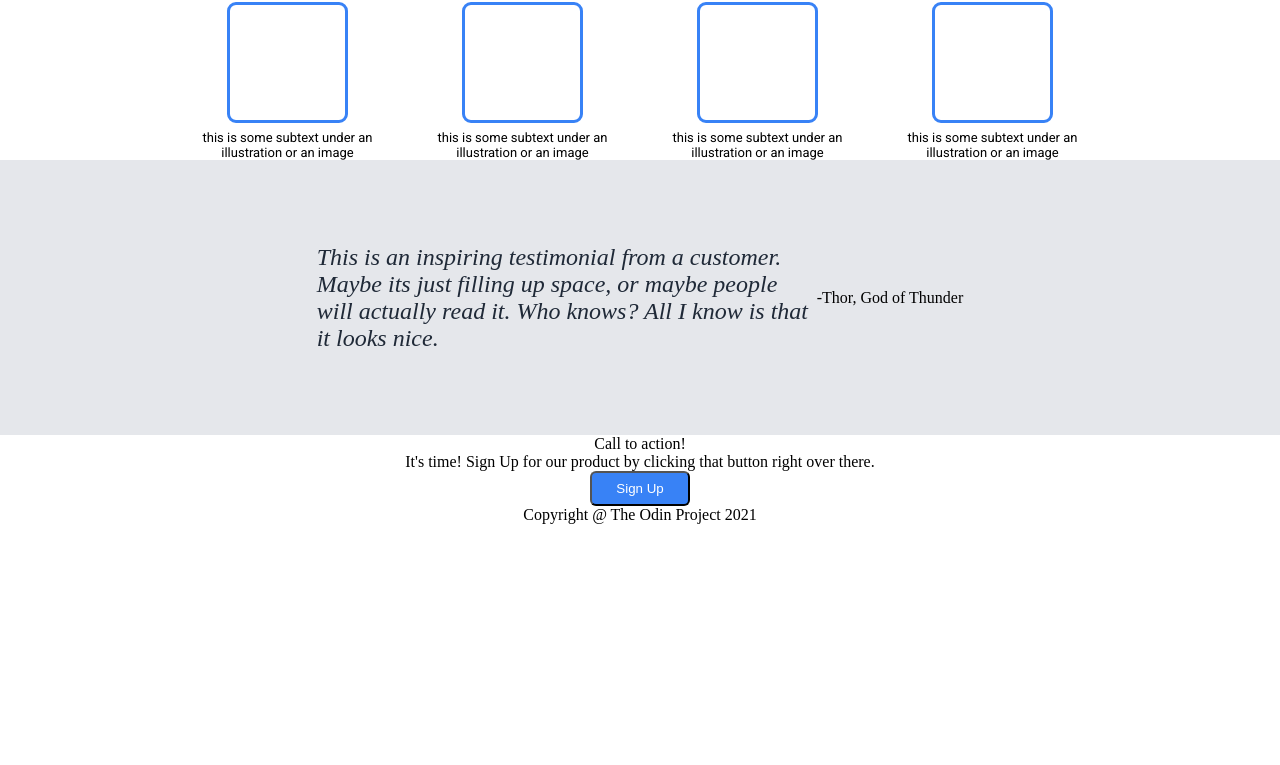
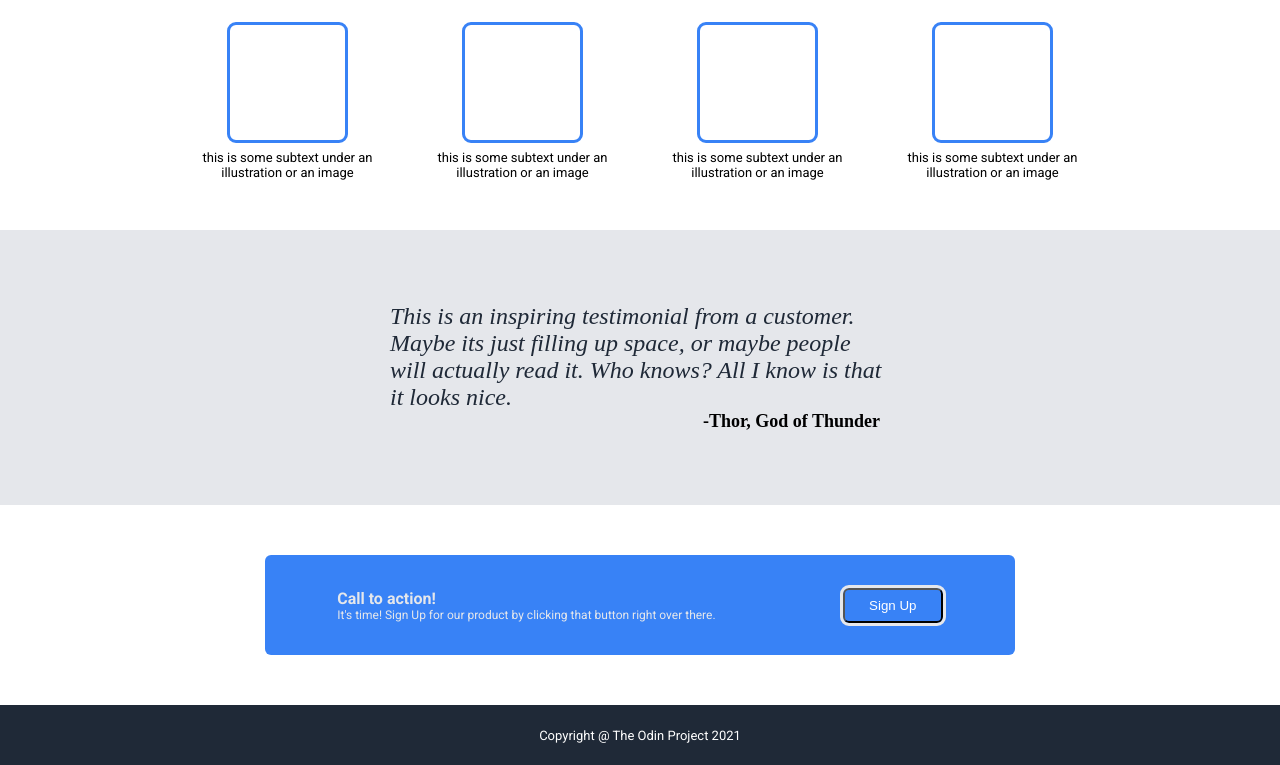
Before and after one commit to BonaOQuinn/Landing-Page, a plain HTML site: page index.html in a window 1280 px wide. Shown: the part 523-1288 px from the top of the page. Before the commit the page ends 1047 px from the top, so only its background shows below. Drawn offline with Linux system fonts and the light colour scheme.

Commit message:
Call to action manipulation
The call to action section was created with the .section-four class. The height / width was set as well as the alignment of its items. The following section .cta-section sets the height / width of the blue cta section as well as the background color / color of text. The border-radius was also set to 6px which creates a rounded look on the edges of the cta section.

```diff
--- a/styles.css
+++ b/styles.css
@@ -71,18 +71,19 @@ a {
 
 button {
     background-color: #3882f6;
+    outline-style: none;
     color: white;
     width: 100px;
     height: 35px;
     border-radius: 6px;
 }
 
-
+/*SECTION 2: */
 
 .random-info {
     display: flex;
     justify-content: center;
-    padding: 30px;
+    padding: 40px;
     font-size: 36px;
     font-weight: 900;
     color: #1f2937;
@@ -92,6 +93,7 @@ button {
     display: flex;
     gap: 35px;
     justify-content: center;
+    padding-bottom: 50px;
 }
 
 .box {
@@ -119,16 +121,79 @@ button {
 .section-three {
     background-color: #E5E7EB;
     display: flex;
+    flex-direction: column;
     justify-content: center;
     align-items: center;
     height: 275px;
+    margin: auto;
 }
 
 .testi {
     font-size: 24px;
     color: #1F2937;
     display: flex;
+    flex-wrap: wrap;
     text-align: left; /*very crucial for flex-items. */
     align-items: center;
     width: 500px;
 }
+
+.sig {
+    display: flex;
+    font-size: 18px;
+    font-weight: bold;
+    align-self: self-end;
+    margin-right: 400px;
+}
+
+
+.section-four {
+    height: 200px;
+    display: flex;
+    justify-content: center;
+    align-items: center;
+}
+
+.cta-section {
+    width: 700px;
+    height: 50px;
+    background-color: #3882f6;
+    color: #E5E7EB;
+    padding: 25px;
+    border-radius: 6px;
+    display: flex;
+    align-items: center;
+    justify-content: space-evenly;
+
+}
+
+.cta-text{
+    font-family: 'roboto';
+    text-align: left;
+    padding-right: 80px;
+}
+
+.cta {
+    font-weight: bold;
+}
+
+.cta-subtext {
+    font-size: 12px;
+}
+
+.cta-button {
+    outline-style: solid;
+    outline-color: solid white;
+    border-radius: 6px;
+}
+
+.footer {
+    background-color: #1f2937;
+    color: white;
+    font-family: 'roboto';
+    height: 60px;
+    display: flex;
+    justify-content: center;
+    align-items: center;
+    font-size: 13px;
+}
```
